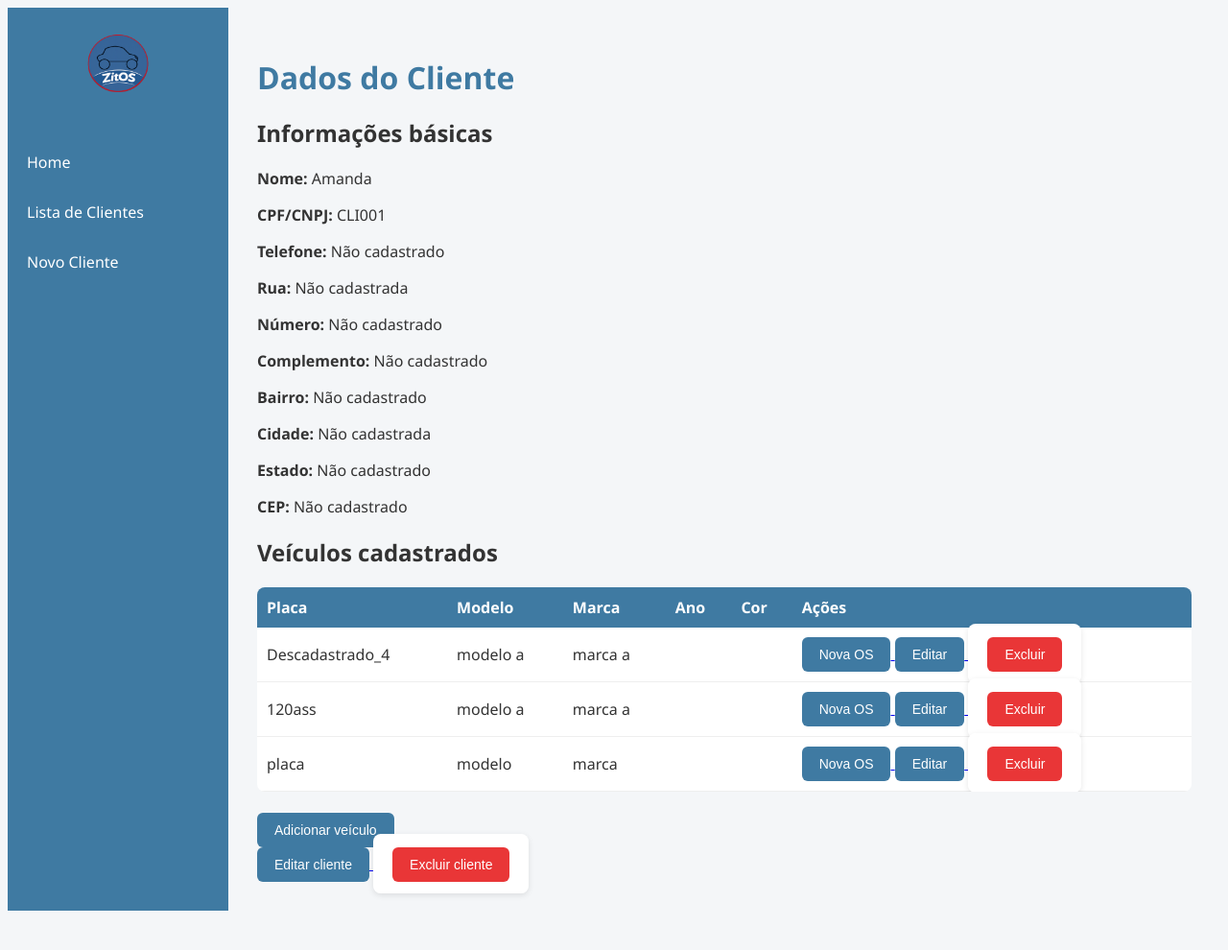
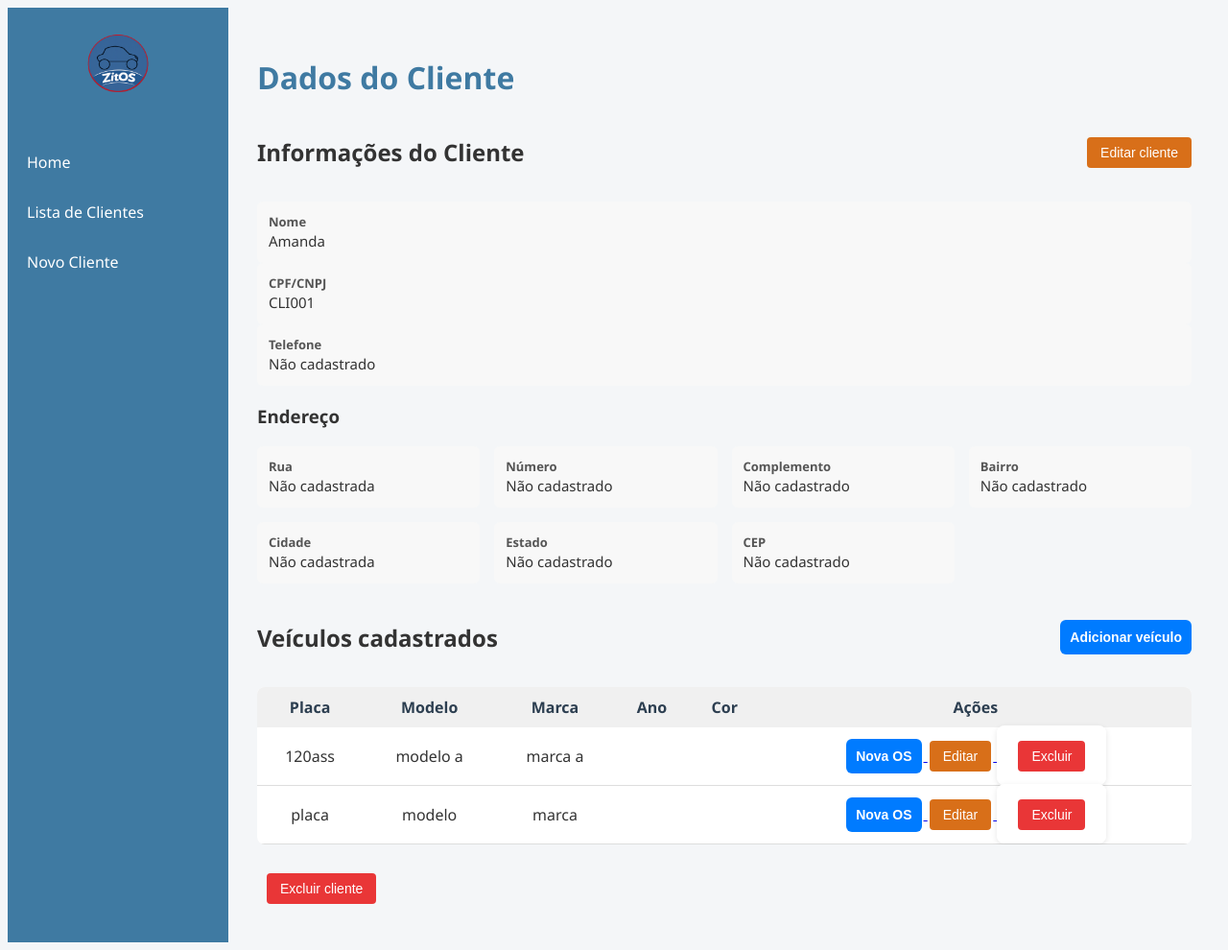
Before and after one commit to Projeto-Integrador-UNIVESP-DRP03/PI1_2026_1, a Flask app: page /cliente/5 in a window 1280 px wide. Shown: the whole page at 96% size. Before the commit the page ends 949 px from the top, so only its background shows below. Run offline with Flask 3, Linux system fonts and the light colour scheme.

Commit message:
melhorias no perfil e veículos

```diff
--- a/sistema-tapecaria/static/css/estilo.css
+++ b/sistema-tapecaria/static/css/estilo.css
@@ -18,10 +18,17 @@ body {
    LAYOUT PRINCIPAL
 ========================= */
 
+
 .logo-home{
-    display:flex;
-    justify-content:center;
+    /*width:140px;*/
     margin-bottom:30px;
+}
+
+
+/* Cabeçalho da página */
+.home-header{
+    text-align:center;
+    margin-bottom:25px;
 }
 
 .logo-home img{
@@ -118,14 +125,36 @@ button:hover,
     background-color: #2e5f80;
 }
 
-/* botão de ação */
-
-.btn-danger {
-    background-color: #e93637;
+.footer-buttons{
+    margin-top:20px;
+    display:flex;
+    gap:10px;
+}
+.footer-buttons button{
+    margin:10px;
+}
+.empty{
+    color:#777;
 }
 
-.btn-danger:hover {
-    background-color: #c72b2c;
+/* botão de ação */
+.form-inline{
+    display:inline;
+    margin:0;
+}
+
+.btn-danger{
+    background:#e93637;
+    color:white;
+    border:none;
+    padding:8px 14px;
+    margin: 0;
+    border-radius:4px;
+    cursor:pointer;
+}
+
+.btn-danger:hover{
+    background:#c72b2c;
 }
 
 /* =========================
@@ -137,6 +166,7 @@ form {
     padding: 20px;
     border-radius: 8px;
     max-width: 700px;
+    margin: 0;
     box-shadow: 0 2px 6px rgba(0,0,0,0.1);
 }
 
@@ -145,6 +175,13 @@ label {
     margin-top: 10px;
     margin-bottom: 4px;
     font-weight: 500;
+}
+
+.label{
+    font-weight:bold;
+    display:block;
+    color:#555;
+    font-size:13px;
 }
 
 input, select {
@@ -201,11 +238,167 @@ tr:hover {
     background-color: #f8d7da;
     color: #721c24;
 }
-
+/* Centralizar área de busca */
+.search-wrapper{
+    display:flex;
+    justify-content:center;
+}
 .search-container{
-    max-width: 500px;
+    width:100%;
+    max-width:500px;
+}
+/* Formulário */
+.search-form{
+    display:flex;
+    flex-direction:column;
+    gap:10px;
 }
 
+
+/* Campo de input */
+.search-form input{
+    padding:10px;
+    border-radius:6px;
+    border:1px solid #ccc;
+    font-size:15px;
+}
 .table-container{
     overflow-x: auto;
 }
+
+.value{
+    font-size:15px;
+}
+
+.table-veiculos{
+    width:100%;
+    border-collapse:collapse;
+}
+
+.table-veiculos th{
+    background:#2c3e50;   /* fundo mais escuro */
+    color:#2c3e50;          /* texto branco */
+    font-weight:600;
+    padding:10px;
+    text-align:center;
+}
+.table-veiculos td{
+    padding:10px;
+    border-bottom:1px solid #ddd;
+    text-align:center;
+}
+
+.table-veiculos th{
+    background:#f0f0f0;
+}
+
+.actions button{
+    margin:2px;
+}
+
+
+/* Botão */
+.btn-primary{
+    padding:10px;
+    border:none;
+    border-radius:6px;
+    background:#007bff;
+    color:white;
+    font-weight:600;
+    cursor:pointer;
+}
+
+.btn-primary:hover{
+    background:#0056b3;
+}
+.btn-edit{
+    background:#d86f19;
+    border:none;
+    padding:8px 14px;
+    border-radius:4px;
+    cursor:pointer;
+}
+
+.btn-edit:hover{
+    background:#e0a800;
+}
+.info-grid{
+    display:grid;
+    grid-template-columns: repeat(auto-fit, minmax(220px,1fr));
+    gap:15px;
+    margin-bottom:20px;
+}
+
+.info-item{
+    background:#f8f8f8;
+    padding:12px;
+    border-radius:6px;
+}
+
+.card-header{
+    display:flex;
+    justify-content:space-between;
+    align-items:center;
+    margin-bottom:15px;
+}
+
+.lista-clientes{
+    list-style:none;
+    padding:0;
+}
+
+.cliente-item{
+    display:flex;
+    justify-content:space-between;
+    align-items:center;
+    padding:10px;
+    border-bottom:1px solid #ddd;
+}
+
+.cliente-info{
+    font-weight:500;
+}
+
+.cliente-acoes{
+    display:flex;
+    gap:8px;
+}
+
+.cliente-acoes form{
+    margin:0;
+}
+
+.lista-veiculos{
+    list-style:none;
+    padding:0;
+    margin:0;
+}
+
+.veiculo-item{
+    display:flex;
+    justify-content:space-between;
+    align-items:center;
+    padding:4px 0;
+}
+
+.veiculo-acoes{
+    display:flex;
+    gap:6px;
+}
+
+.veiculo-acoes form{
+    margin:0;
+}
+
+.add-veiculo{
+    margin-top:6px;
+}
+
+.cliente-acoes{
+    display:flex;
+    gap:6px;
+}
+
+.cliente-acoes form{
+    margin:0;
+}
--- a/sistema-tapecaria/templates/cliente.html
+++ b/sistema-tapecaria/templates/cliente.html
@@ -11,54 +11,109 @@ Dados do Cliente
 {% block content %}
 
 <div class="card info">
-    <h2>Informações básicas</h2>
 
-    <p><strong>Nome:</strong> {{ cliente.nome }}</p>
+    <div class="card-header">
 
-    <p><strong>CPF/CNPJ:</strong> {{ cliente.cod_cliente }}</p>
+    <h2>Informações do Cliente</h2>
 
-    <p><strong>Telefone:</strong>
+    <a href="{{ url_for('main.editar_cliente', id_cliente=cliente.id_cliente) }}">
+        <button class="btn-edit">Editar cliente</button>
+    </a>
+
+    </div>
+
+        <div class="info-item">
+            <span class="label">Nome</span>
+            <span class="value">{{ cliente.nome }}</span>
+        </div>
+
+        <div class="info-item">
+            <span class="label">CPF/CNPJ</span>
+            <span class="value">{{ cliente.cod_cliente }}</span>
+        </div>
+
+        <div class="info-item">
+            <span class="label">Telefone</span>
+            <span class="value">
                 {{ cliente.telefone.telefone if cliente.telefone else "Não cadastrado" }}
-    </p>
+            </span>
+        </div>
 
-    <p><strong>Rua:</strong>
+
+
+    <h3>Endereço</h3>
+
+    <div class="info-grid">
+
+        <div class="info-item">
+            <span class="label">Rua</span>
+            <span class="value">
                 {{ cliente.endereco.rua if cliente.endereco else "Não cadastrada" }}
-    </p>
+            </span>
+        </div>
 
-    <p><strong>Número:</strong>
+        <div class="info-item">
+            <span class="label">Número</span>
+            <span class="value">
                 {{ cliente.endereco.numero if cliente.endereco else "Não cadastrado" }}
-    </p>
+            </span>
+        </div>
 
-    <p><strong>Complemento:</strong>
+        <div class="info-item">
+            <span class="label">Complemento</span>
+            <span class="value">
                 {{ cliente.endereco.complemento if cliente.endereco else "Não cadastrado" }}
-    </p>
+            </span>
+        </div>
 
-    <p><strong>Bairro:</strong>
+        <div class="info-item">
+            <span class="label">Bairro</span>
+            <span class="value">
                 {{ cliente.endereco.bairro if cliente.endereco else "Não cadastrado" }}
-    </p>
+            </span>
+        </div>
 
-    <p><strong>Cidade:</strong>
+        <div class="info-item">
+            <span class="label">Cidade</span>
+            <span class="value">
                 {{ cliente.endereco.cidade if cliente.endereco else "Não cadastrada" }}
-    </p>
+            </span>
+        </div>
 
-    <p><strong>Estado:</strong>
+        <div class="info-item">
+            <span class="label">Estado</span>
+            <span class="value">
                 {{ cliente.endereco.estado if cliente.endereco else "Não cadastrado" }}
-    </p>
+            </span>
+        </div>
 
-    <p><strong>CEP:</strong>
+        <div class="info-item">
+            <span class="label">CEP</span>
+            <span class="value">
                 {{ cliente.endereco.cep if cliente.endereco else "Não cadastrado" }}
-    </p>
+            </span>
+        </div>
+
+    </div>
 
 </div>
 
 
 <div class="card">
 
+    <div class="card-header">
+
     <h2>Veículos cadastrados</h2>
+
+    <a href="{{ url_for('main.novo_veiculo', id_cliente=cliente.id_cliente) }}">
+        <button class="btn-primary">Adicionar veículo</button>
+    </a>
+
+</div>
 
     {% if cliente.veiculos %}
 
-    <table>
+    <table class="table-veiculos">
         <thead>
             <tr>
                 <th>Placa</th>
@@ -72,7 +127,7 @@ Dados do Cliente
 
         <tbody>
 
-        {% for veiculo in cliente.veiculos %}
+        {% for veiculo in cliente.veiculos if 'descadastrado' not in veiculo.placa.lower() %}
 
         <tr>
             <td>{{ veiculo.placa }}</td>
@@ -84,18 +139,21 @@ Dados do Cliente
             <td class="actions">
 
                 <a href="{{ url_for('main.cadastrar_ordem_servico', id_cliente=cliente.id_cliente, id_veiculo=veiculo.id_veiculo) }}">
-                    <button type="button">Nova OS</button>
+                    <button class="btn-primary">Nova OS</button>
                 </a>
 
                 <a href="{{ url_for('main.editar_veiculo', id_veiculo=veiculo.id_veiculo) }}">
-                    <button type="button">Editar</button>
+                    <button class="btn-edit">Editar</button>
                 </a>
 
-                <form action="{{ url_for('main.deletar_veiculo', id_veiculo=veiculo.id_veiculo) }}" method="post" style="display:inline;">
+                <form action="{{ url_for('main.deletar_veiculo', id_veiculo=veiculo.id_veiculo) }}"
+                      method="post"
+                      style="display:inline;">
                     <button type="submit" class="btn-danger">Excluir</button>
                 </form>
 
             </td>
+
         </tr>
 
         {% endfor %}
@@ -105,32 +163,26 @@ Dados do Cliente
 
     {% else %}
 
-        <p>Nenhum veículo cadastrado.</p>
+        <p class="empty">Nenhum veículo cadastrado.</p>
 
     {% endif %}
 
-    <br>
 
-    <a href="{{ url_for('main.novo_veiculo', id_cliente=cliente.id_cliente) }}">
-        <button>Adicionar veículo</button>
-    </a>
 
 </div>
 
 
 <div class="footer-buttons">
 
-    <a href="{{ url_for('main.editar_cliente', id_cliente=cliente.id_cliente) }}">
-        <button>Editar cliente</button>
-    </a>
 
-    <form action="{{ url_for('main.deletar_cliente', id_cliente=cliente.id_cliente) }}"
-          method="post"
-          style="display:inline;">
-
-        <button type="submit" class="btn-danger">
+    <button type="submit"
+            class="btn-danger"
+            onclick="return confirm('Tem certeza que deseja excluir este cliente?');">
         Excluir cliente
     </button>
+
+</form>
+
 </div>
 
 {% endblock %}
```
Also changed, not shown: sistema-tapecaria/templates/consulta.html (+14 -9 lines), sistema-tapecaria/templates/lista_clientes.html (+26 -19 lines), sistema-tapecaria/database/database.db. Lines whose indentation alone changed are shown as unchanged.
